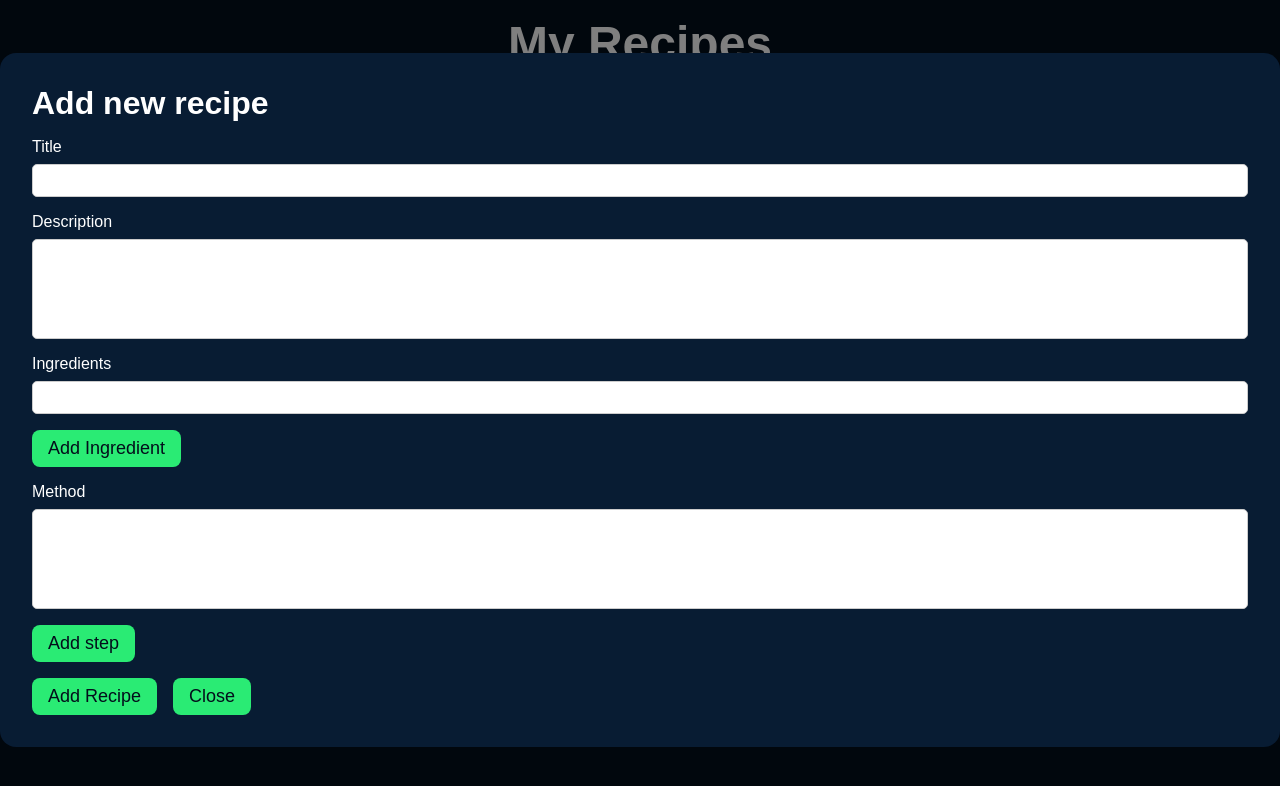
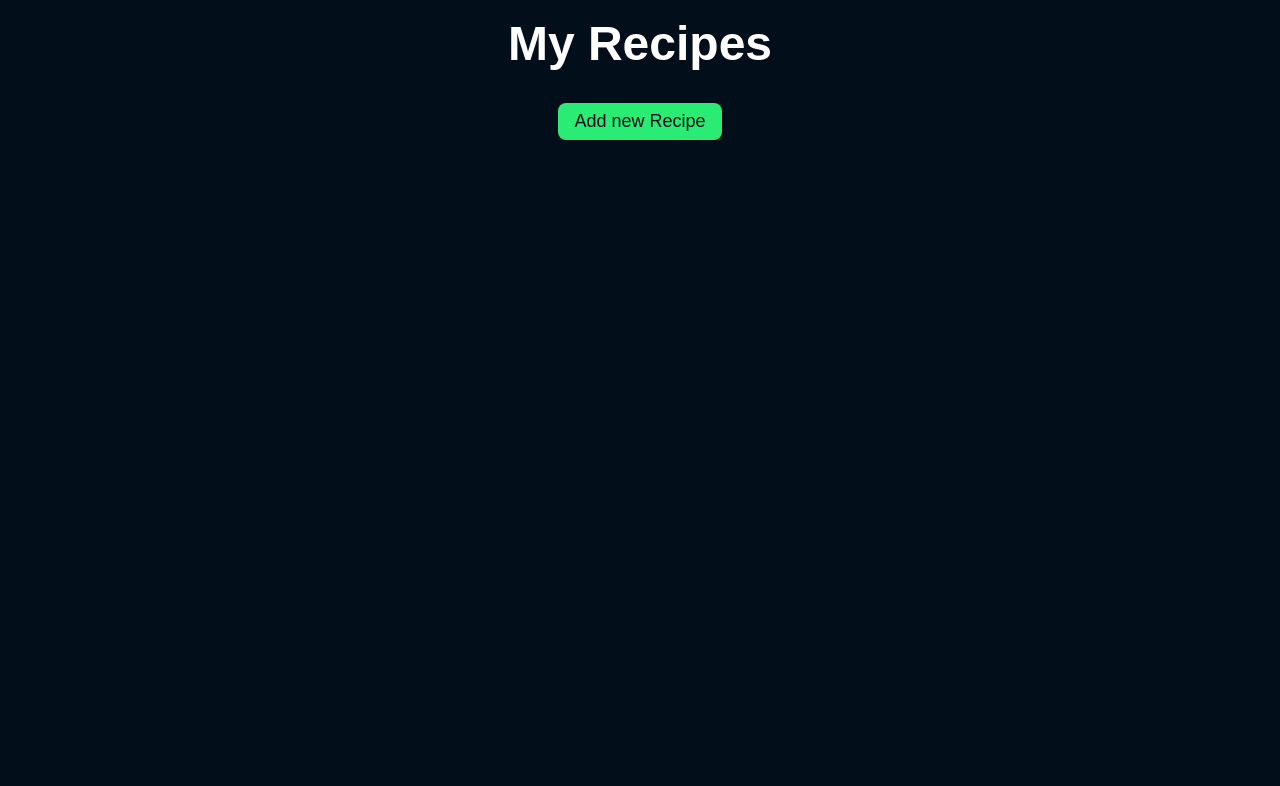
Before and after one commit to dd11ace/recipe_app, a Vue app: page / in a window 1280 px wide. Shown: the top 786 px of the page. Built offline with nearby package versions, Linux system fonts and the light colour scheme.

Commit message:
toggle Popup

```diff
--- a/src/views/HomeView.vue
+++ b/src/views/HomeView.vue
@@ -1,12 +1,12 @@
 <template>
   <div class="home">
     <h1>My Recipes</h1>
-    <button>Add new Recipe</button>
+    <button @click="togglePopup">Add new Recipe</button>
     <div class="recipes">
       <!-- Recipes to go here! -->
     </div>
 
-    <div class="add-recipe-popup">
+    <div class="add-recipe-popup" v-if="popupOpen">
       <div class="popup-content">
         <h2>Add new recipe</h2>
 
@@ -38,14 +38,40 @@
           </div>
 
           <button type="submit">Add Recipe</button>
-          <button type="button">Close</button>
+          <button type="button" @click="togglePopup">Close</button>
         </form>
       </div>
     </div>
   </div>
 </template>
 
-<script></script>
+<script>
+import { ref } from 'vue';
+
+export default {
+  setup() {
+    const newRecipe = ref({
+      title: '',
+      description: '',
+      ingredients: [],
+      method: [],
+      ingredientRows: 1,
+      methodRows: 1
+    });
+    const popupOpen = ref(false);
+
+    const togglePopup = () => {
+      popupOpen.value = !popupOpen.value;
+    }
+
+    return {
+      newRecipe,
+      togglePopup,
+      popupOpen
+    }
+  }
+}
+</script>
 <style>
 .home {
   padding: 1rem;
```
